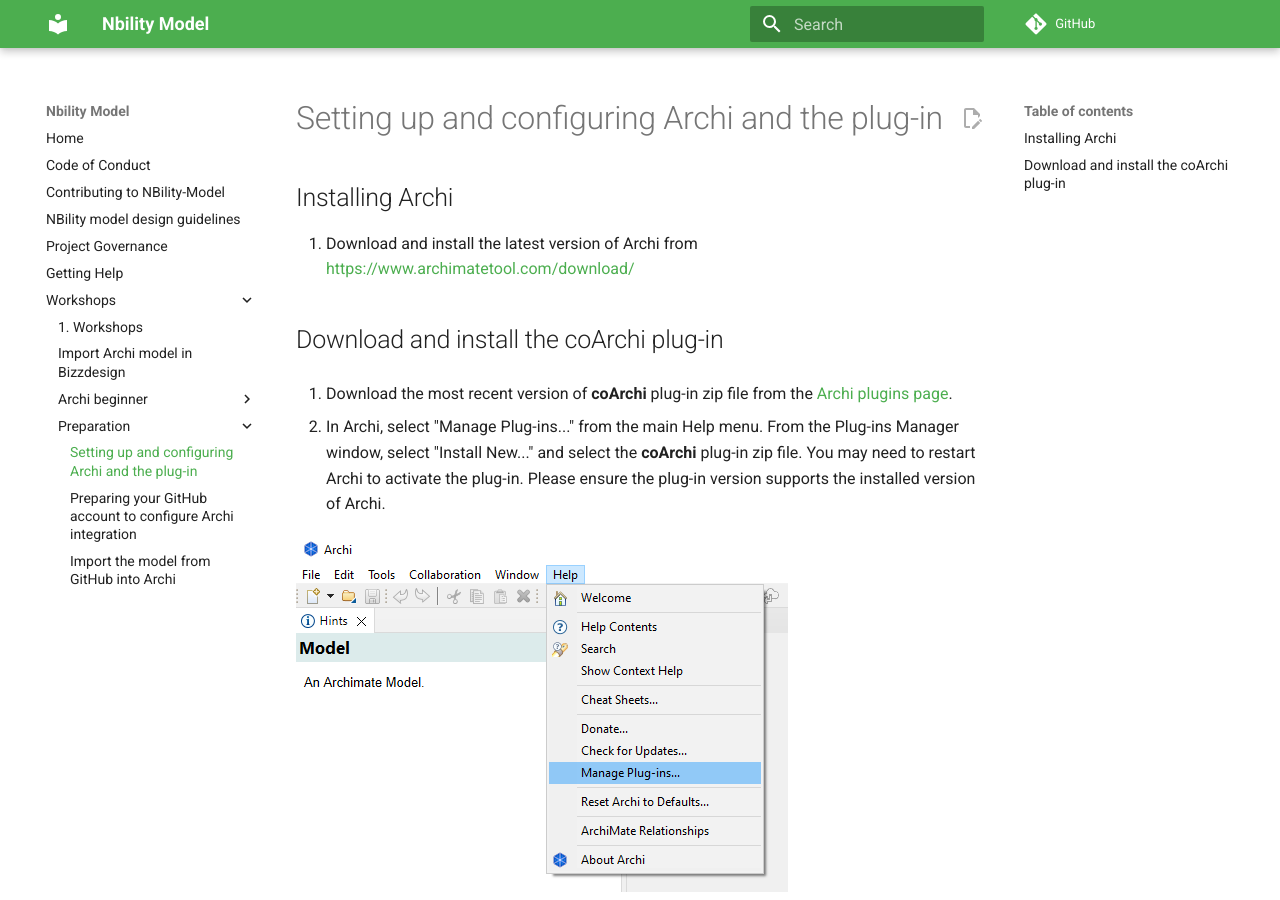
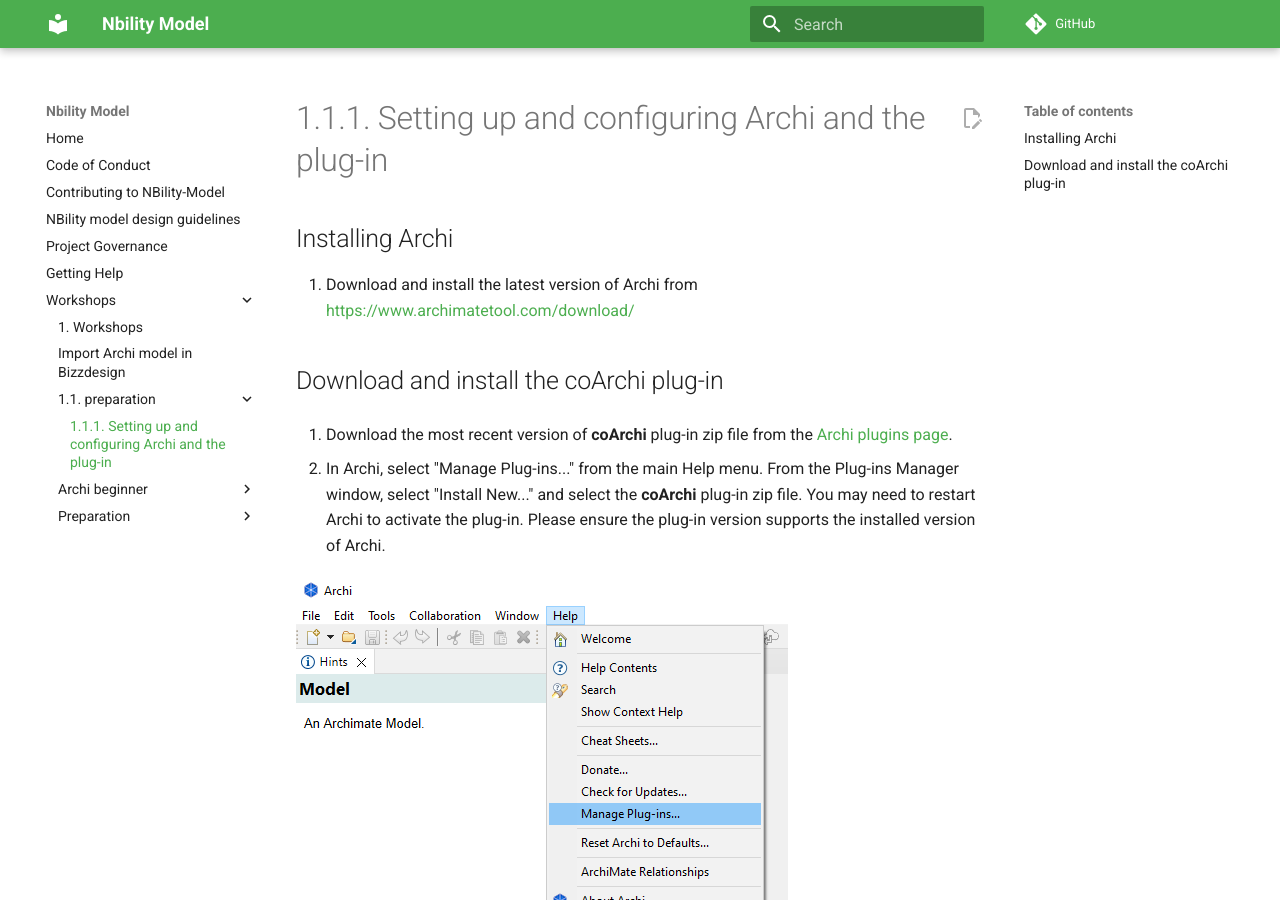
Before and after one commit to NBility-Model/nbility-model.github.io, an MkDocs documentation site: the page built from docs/workshops/1.1. preparation/1-setup-archi.md, in a window 1280 px wide and 900 px high. Built offline with MkDocs 1.6.1 and Material for MkDocs 9.7.7, drawn with Linux system fonts in a browser that asks for light colours; comment, search, counter and statistics services are not loaded.

Commit message:
Update and rename 1-setup-archi.md to 1-setup-archi.md

```diff
--- a/docs/workshops/preparation/1-setup-archi.md
+++ b/docs/workshops/1.1. preparation/1-setup-archi.md
@@ -1,4 +1,4 @@
-# Setting up and configuring Archi and the plug-in
+# 1.1.1. Setting up and configuring Archi and the plug-in
 
 ## Installing Archi
 
```
